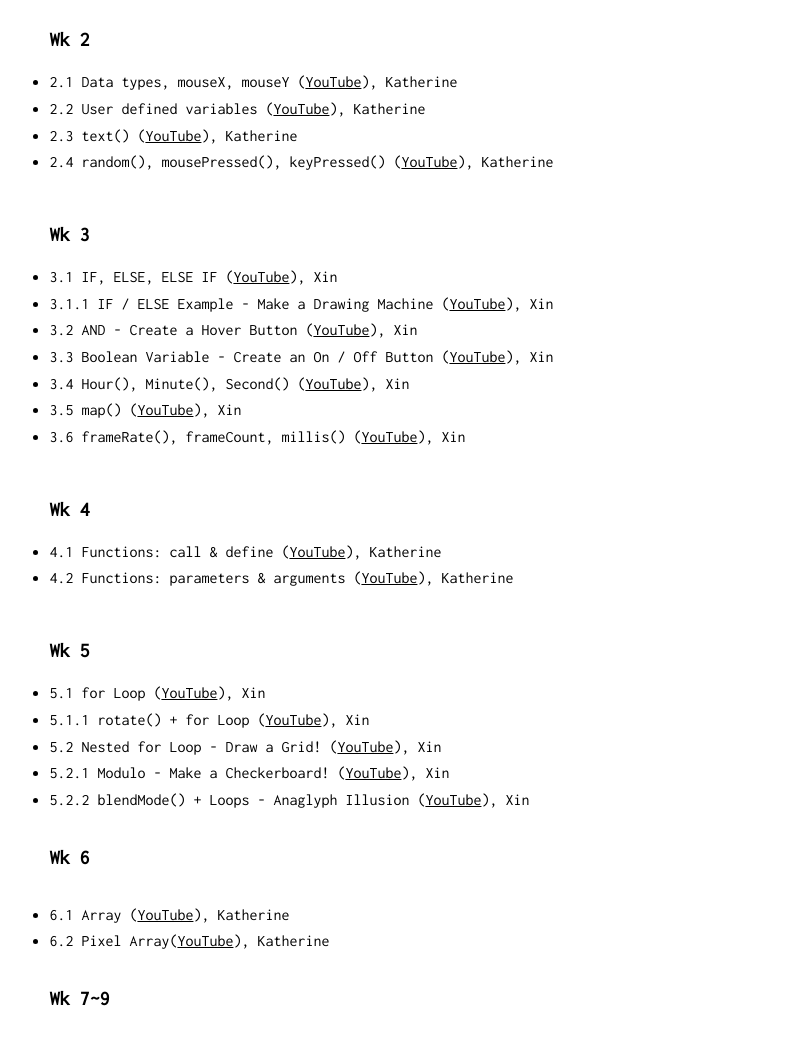
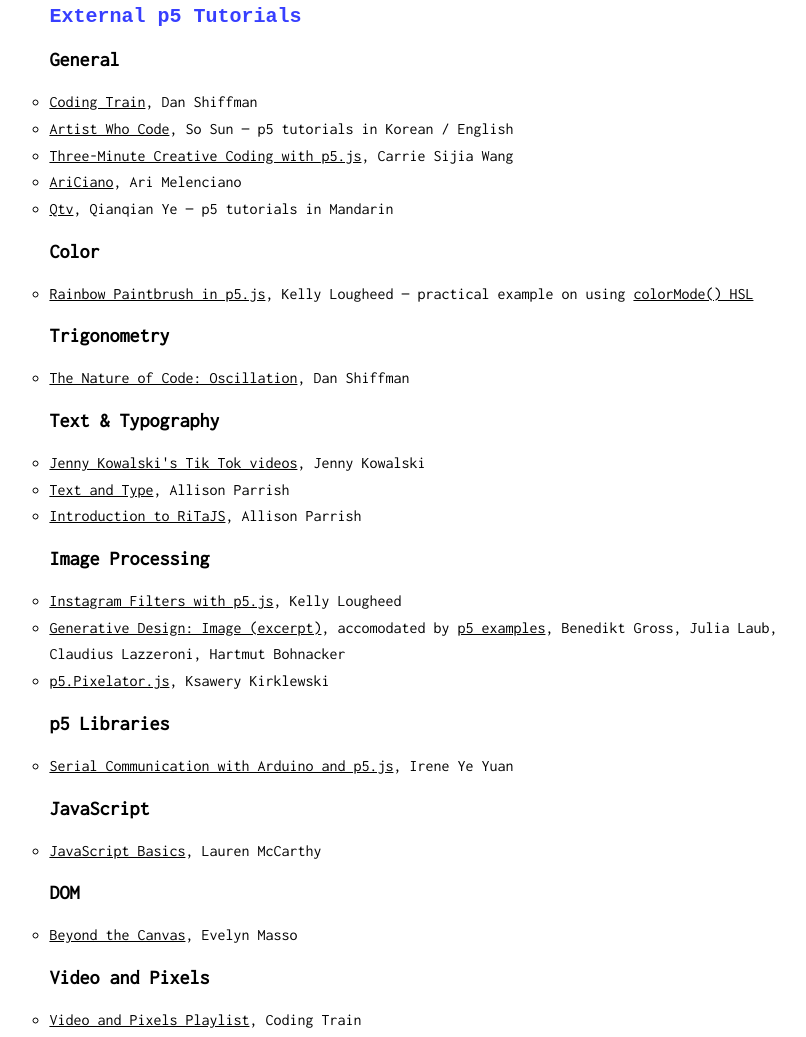
Before and after one commit to elizabethslash/critical-computation-2021, a plain HTML site: page resource/tutorials.html in a window 1280 px wide. Shown: the part 491-1528 px from the top of the page, without its empty margins (362-1168 px from the left). Drawn offline with Linux system fonts and the light colour scheme; a web font is replaced by a local one.

Commit message:
set resources to week 1

```diff
--- a/resource/tutorials.html
+++ b/resource/tutorials.html
@@ -47,9 +47,9 @@
           CC Tutorials
         </h1>
 
-        <h2>
+        <!-- <h2>
           <a href="https://www.youtube.com/playlist?list=PLhlnwyfMOozUbqlyB-Q2HkXdeBM1-T-sT">YouTube Playlist</a>
-        </h2>
+        </h2> -->
         <ul>
           <h2>
             Wk 1
@@ -116,7 +116,7 @@
         </ul>
          <ul>
 
-          <h2>
+          <!-- <h2>
             Wk 2
           </h2>
           <li>
@@ -147,10 +147,10 @@
               >YouTube</a
             >), Katherine
           </li>
-        </ul>
+        </ul> -->
 
 
-        <ul>
+        <!-- <ul>
 
           <h2>
             Wk 3
@@ -209,8 +209,9 @@
           </li>
         </ul>
 
-        <ul>
-          <h2>
+        <ul> -->
+
+          <!-- <h2>
             Wk 4
           </h2>
           <li>
@@ -229,8 +230,8 @@
           </li>
         </ul>
 
-        <ul>
-          <h2>
+        <ul> -->
+          <!-- <h2>
             Wk 5
           </h2>
           <li>
@@ -271,8 +272,8 @@
             >), Xin
           </li>
         </ul>
-
-          <h2>
+         -->
+          <!-- <h2>
             Wk 6
           </h2>
         <ul>
@@ -291,9 +292,9 @@
               >YouTube</a
             >), Katherine
           </li>
-        </ul>
+        </ul> -->
 
-                 <h2>
+                 <!-- <h2>
          Wk 7~9
           </h2>
     <ul>
@@ -313,18 +314,18 @@
           </li>
                               <li>9.1 JavaScript push(), pop(), unshift(), shift() (<a href="https://www.youtube.com/watch?v=SSdPtuEvKyA&feature=youtu.be">YouTube</a>), Xin Xin</li>
                                   <li>9.2 JavaScript splice() (<a href="https://www.youtube.com/watch?v=jhqZerkWkXc&feature=youtu.be">YouTube</a>), Xin Xin</li>
-        </ul>
+        </ul> -->
 
-         <h2>
+         <!-- <h2>
          Wk 11
           </h2>
       <ul>
      <li>
       11.1 DOM + Interface Elements (<a href="https://youtu.be/ekRhFbJXKr0">YouTube</a>), Katherine
       </li>
-        </ul>
+        </ul> -->
 
-                 <h2>
+                 <!-- <h2>
          Wk 12
           </h2>
       <ul>
@@ -337,7 +338,7 @@
            <li>
       12.3 Creating and Loading JSON in p5.js (<a href="https://youtu.be/MU89LciJH9w">YouTube</a>), Xin
       </li>
-        </ul>
+        </ul> -->
 
 
         <h1>
@@ -352,6 +353,12 @@
               href="https://www.youtube.com/playlist?list=PLRqwX-V7Uu6Zy51Q-x9tMWIv9cueOFTFA"
               >Coding Train</a
             >, Dan Shiffman
+          </li>
+          <li>
+            <a href="https://www.youtube.com/sosunnyproject">Artist Who Code</a>, So Sun &mdash; p5 tutorials in Korean / English
+          </li>
+          <li>
+            <a href="https://carriesijiawang.com/3cc/">Three-Minute Creative Coding with p5.js</a>, Carrie Sijia Wang
           </li>
           <li>
             <a
@@ -382,7 +389,10 @@
               >The Nature of Code: Oscillation</a
             >, Dan Shiffman
           </li>
-          <h2>Text Processing</h2>
+          <h2>Text & Typography</h2>
+          <li>
+            <a href="https://www.tiktok.com/@jennybkowalski?">Jenny Kowalski's Tik Tok videos</a>, Jenny Kowalski
+          </li>
           <li>
             <a href="https://creative-coding.decontextualize.com/text-and-type/"
               >Text and Type</a
```
Also changed, not shown: resource/lectures.html (+29 -24 lines), 1 other file.
